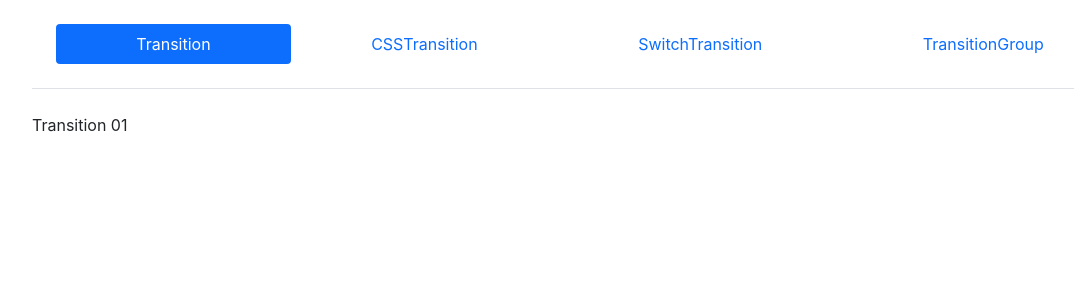
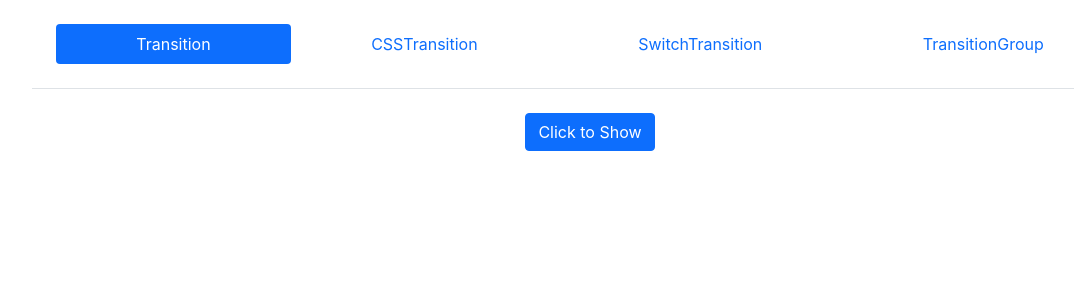
Before and after one commit to jtovarto/curso-react, a React (Vite) app in the folder transition-examples/: page / in a window 1280 px wide. Shown: the top 300 px of the page, without its empty margins (50-1124 px from the left). Built offline with nearby package versions, Linux system fonts and the light colour scheme.

Commit message:
Add transition 01 example

```diff
--- a/transition-examples/src/components/Transition01.jsx
+++ b/transition-examples/src/components/Transition01.jsx
@@ -1,5 +1,57 @@
+import { useState } from "react";
+import { Transition } from "react-transition-group";
+
 const Transition01 = () => {
-    return ( <p>Transition 01</p>  );
-}
+  const duration = 1000;
+
+  const defaultStyle = {
+    transition: `opacity ${duration}ms ease-in-out`,
+    opacity: 0,
+  };
+
+  const transitionStyles = {
+    entering: { opacity: 0 },
+    entered: { opacity: 1 },
+    exiting: { opacity: 1 },
+    exited: { opacity: 0 },
+  };
+
+  const [inProp, setInProp] = useState(false);
+
+  return (
+    <div className="text-center">
+      <button
+        className="btn btn-primary mb-4"
+        onClick={() => setInProp(!inProp)}
+      >
+        Click to Show
+      </button>
+      <Transition in={inProp} timeout={300}>
+        {(state) => (
+          <div
+            className="alert alert-success"
+            role="alert"
+            style={{
+              ...defaultStyle,
+              ...transitionStyles[state],
+            }}
+          >
+            <h4 className="alert-heading">Well done!</h4>
+            <p>
+              Aww yeah, you successfully read this important alert message. This
+              example text is going to run a bit longer so that you can see how
+              spacing within an alert works with this kind of content.
+            </p>
+            <hr />
+            <p className="mb-0">
+              Whenever you need to, be sure to use margin utilities to keep
+              things nice and tidy.
+            </p>
+          </div>
+        )}
+      </Transition>
+    </div>
+  );
+};
 
 export default Transition01;
```
